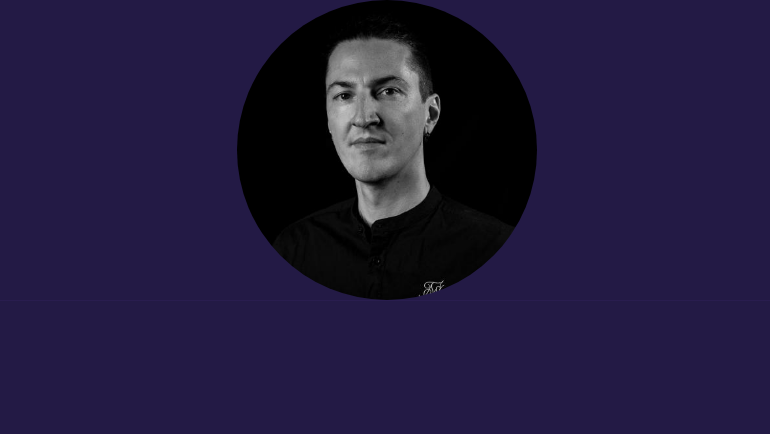
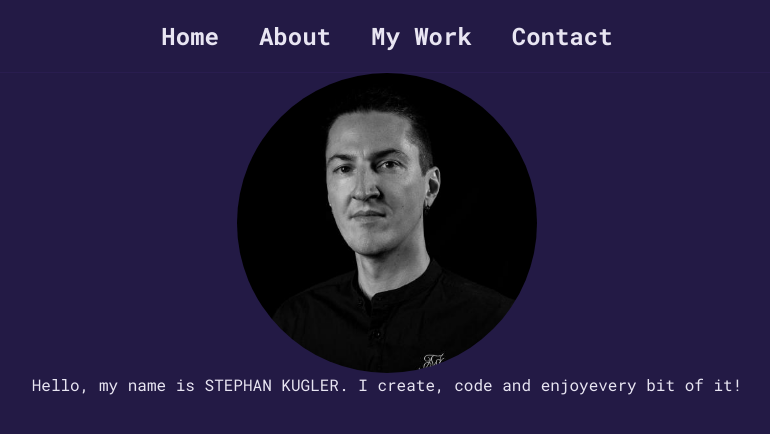
Before and after one commit to stekug/stephankugler-personal-portfolio, a Next.js app: page / in a window 1280 px wide. Shown: the top 434 px of the page, without its empty margins (253-1023 px from the left). Built offline with nearby package versions, Linux system fonts and the light colour scheme.

Commit message:
place basic navigation component

```diff
--- a/app/_components/Header.tsx
+++ b/app/_components/Header.tsx
@@ -1,12 +1,10 @@
 import Navigation from './Navigation';
-import ProfileLogo from './ProfileLogo';
 
 export default function Header() {
   return (
     <header className="border-b border-primary-2">
       <div className="flex justify-center items-center mx-auto">
         <Navigation />
-        <ProfileLogo />
       </div>
     </header>
   );
--- a/app/_components/Navigation.tsx
+++ b/app/_components/Navigation.tsx
@@ -1,3 +1,22 @@
+import Link from 'next/link';
+
 export default function Navigation() {
-  return <div></div>;
+  return (
+    <nav className="py-5">
+      <ul className="flex flex-row gap-10 font-extrabold text-2xl">
+        <li>
+          <Link href="/">Home</Link>
+        </li>
+        <li>
+          <Link href="/">About</Link>
+        </li>
+        <li>
+          <Link href="/">My Work</Link>
+        </li>
+        <li>
+          <Link href="/">Contact</Link>
+        </li>
+      </ul>
+    </nav>
+  );
 }
--- /dev/null
+++ b/app/_components/ProfileInfos.tsx
@@ -0,0 +1,14 @@
+import ProfileLogo from './ProfileLogo';
+
+export default function ProfileInfos() {
+  return (
+    <section className="flex flex-col justify-center items-center">
+      <ProfileLogo />
+      <p>
+        Hello, my name is <span>STEPHAN KUGLER.</span> I <span>create</span>,{' '}
+        <span>code</span> and <span>enjoy</span>
+        every <span>bit</span> of it!
+      </p>
+    </section>
+  );
+}
--- a/app/page.tsx
+++ b/app/page.tsx
@@ -1,3 +1,5 @@
+import ProfileInfos from './_components/ProfileInfos';
+
 export default function page() {
-  return <div></div>;
+  return <ProfileInfos />;
 }
```
